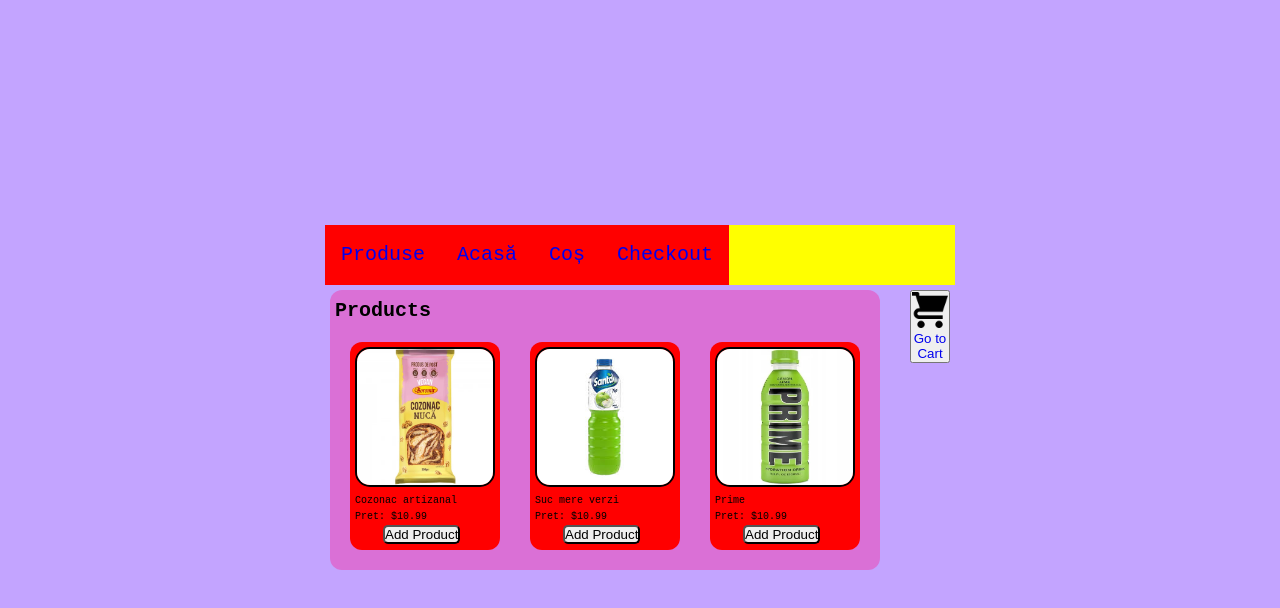
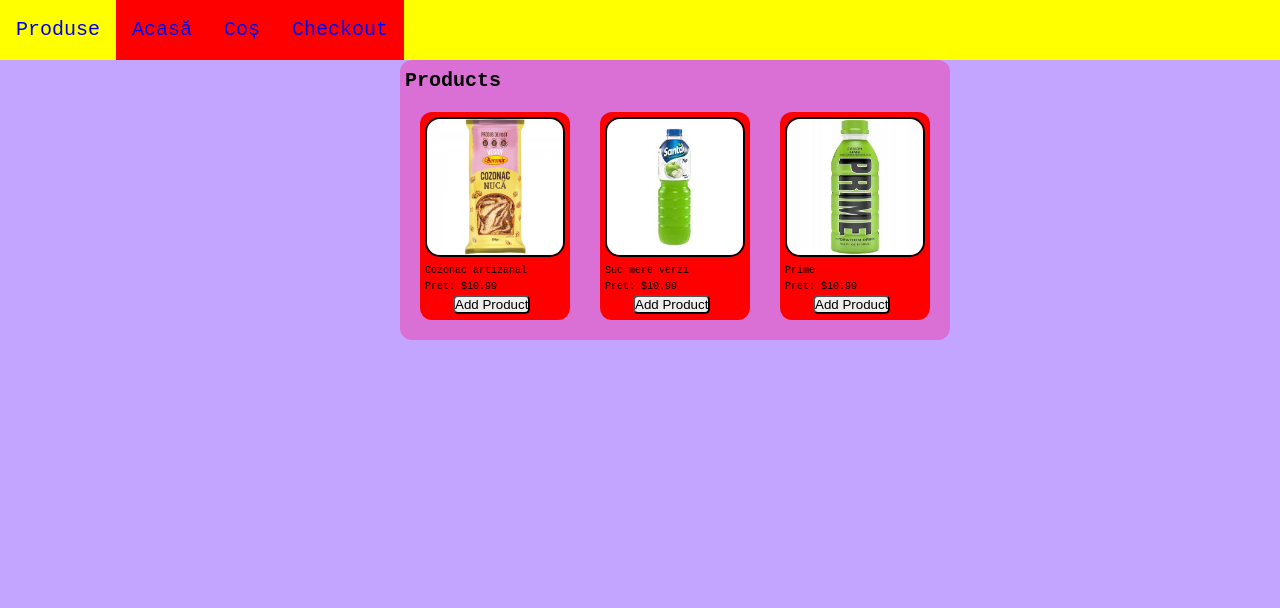
Before and after one commit to Ligiaxxx/AddToCart, a React (Create React App) app: page / in a window 1280 px wide. Shown: the top 608 px of the page. Built offline with nearby package versions, Linux system fonts and the light colour scheme; data requests are answered from the project's data file.

Commit message:
actualizare navbar

```diff
--- a/src/App.js
+++ b/src/App.js
@@ -11,7 +11,8 @@
   return (
     <div>
       <BrowserRouter>
-      <Navbar/>
+        <Navbar />
+
         <Routes>
           <Route path="/" element={<Todos />} />
           <Route path="/acasa" element={<Acasa />} />
--- a/src/components/Acasa.jsx
+++ b/src/components/Acasa.jsx
@@ -1,8 +1,9 @@
 import React from 'react';
+import "../style/Acasa.css"
 
 function Acasa(){
     return(
-        <div>
+        <div className='main-acasa'>
             <h1>Hello from Acasa</h1>
         </div>
     );
--- a/src/components/Cart.jsx
+++ b/src/components/Cart.jsx
@@ -1,5 +1,4 @@
 import React, { useState, useEffect } from "react";
-import { BrowserRouter, Routes, Route } from "react-router-dom";
 import { Link } from "react-router-dom";
 
 import TodoItem from "./TodoItem";
@@ -131,7 +130,7 @@
 
   return (
     <div>
-      <div className="container">
+      <div className="container-cart">
         <h1>Cart</h1>
         {/* {tasks.length === 0 ? (
         <p>No tasks in the list</p>
@@ -161,8 +160,7 @@
         <button onClick={calculateTotal}>
           <Link
             to={{ pathname: "/checkout", search: `?total=${total}` }}
-              target="_blank"
-              className="link-no-decoration"
+            className="checkout-btn"
           >
             Go to Checkout
           </Link>
--- a/src/components/Navbar.jsx
+++ b/src/components/Navbar.jsx
@@ -1,6 +1,7 @@
 import React from "react";
 import { Link } from "react-router-dom";
-import "../style/Navbar.css"
+import shopping_cart from "../media/shopping-cart.png";
+import "../style/Navbar.css";
 
 function Navbar() {
   return (
@@ -8,16 +9,31 @@
       <nav>
         <ul>
           <li>
-            <Link className="link-no-decoration" to="/">Produse</Link>
+            <Link className="link-no-decoration" to="/">
+              Produse
+            </Link>
           </li>
           <li>
-            <Link className="link-no-decoration" to="/Acasa">Acasă</Link>
+            <Link className="link-no-decoration" to="/Acasa">
+              Acasă
+            </Link>
           </li>
           <li>
-            <Link className="link-no-decoration" to="/Cart">Coș</Link>
+            <Link className="link-no-decoration" to="/Cart">
+              Coș
+            </Link>
           </li>
           <li>
-            <Link className="link-no-decoration" to="/checkout">Checkout</Link>
+            <Link className="link-no-decoration" to="/checkout">
+              Checkout
+            </Link>
+          </li>
+          <li className="shopping_cart">
+            <button>
+              <Link to="/Cart" id="link">
+                <img src={shopping_cart} alt="Shopping Cart" />
+              </Link>
+            </button>
           </li>
         </ul>
       </nav>
--- a/src/components/Todos.jsx
+++ b/src/components/Todos.jsx
@@ -3,8 +3,8 @@
 import { Link } from "react-router-dom";
 import imgProdus1 from "../media/cozonac.jpg";
 import suc from "../media/suc.jpg";
-import prime from "../media/prime.png"
-import shopping_cart from "../media/shopping-cart.png";
+import prime from "../media/prime.png";
+import Navbar from "./Navbar";
 import "../style/Todos.css";
 
 function Todos() {
@@ -159,14 +159,18 @@
   }
 
   return (
-    <div className="main">
-       <div className="container">
+    <div className="main-todos">
+      <div className="container-todos">
         <h1>Products</h1>
         <ul>
           {ListaProduse.map((produs) => (
             <li key={produs.id}>
               <div className="product">
-                <img src={produs.img} alt={produs.name} className="product-image" />
+                <img
+                  src={produs.img}
+                  alt={produs.name}
+                  className="product-image"
+                />
                 <p>{produs.name}</p>
                 <p>Pret: ${produs.price}</p>
                 <button data-id={produs.id} onClick={addProduct}>
@@ -177,15 +181,6 @@
           ))}
         </ul>
       </div>
-
-      <div className="shopping_cart">
-        <button>
-          <Link to="/Cart" target="_blank" id="link">
-            <img src={shopping_cart} alt="Shopping Cart" />
-            Go to Cart
-          </Link>
-        </button>
-      </div>
     </div>
   );
 }
--- /dev/null
+++ b/src/style/Acasa.css
@@ -0,0 +1,7 @@
+.main-acasa{
+        background-color: orchid;
+        display: flex;
+        position: fixed;
+        top:60px;
+        right:600px;
+}
--- a/src/style/Cart.css
+++ b/src/style/Cart.css
@@ -14,14 +14,18 @@
     border-radius: 5px;
     margin-left: 35%;
 }
-.container {
+.container-cart {
     background-color: orchid;
     border-radius: 12px;
-    padding: 5px;
+    /* margin-top: -180px;  */
+    position: fixed;
+  top: 60px;
+  left:400px;
   }
-  .container button{
+  .container-cart button{
     border-radius: 5px;
+    margin: 5px;
   }
-  .link-no-decoration {
+  .checkout-btn {
     text-decoration: none;
   }
--- a/src/style/Navbar.css
+++ b/src/style/Navbar.css
@@ -5,20 +5,30 @@
 .navigation {
   background-color: brown;
   overflow: hidden;
+  position: fixed;
+  top: 0;
+  left: 0;
+  width: 100%;
+  z-index: 1;
 }
 .navigation ul {
   background-color: yellow;
   list-style-type: none;
-  margin: 0;
-  padding: 0;
 }
 .navigation ul li {
   background-color: red;
   padding: 14px 16px;
   font-size: 20px;
-  float: left;
 }
 
-.navigation li.active {
-  color: aqua;
+.navigation li:hover {
+  background-color: yellow;
 }
+.shopping_cart {
+  width: 60px;
+  margin-left: 956px;
+}
+
+.shopping_cart #link {
+  text-decoration: none;
+}
--- a/src/style/Todos.css
+++ b/src/style/Todos.css
@@ -1,9 +1,13 @@
-.main {
+.main-todos {
   display: flex;
   flex-direction: row;
-  margin: 5px;
+  border-radius: 12px;
+  position: fixed;
+  top: 60px;
+  left:400px;
+  /* width: 100%; */
 }
-.container {
+.container-todos {
   background-color: orchid;
   border-radius: 12px;
   padding: 5px;
@@ -40,12 +44,3 @@
 .product button:hover {
   background-color: brown;
 }
-
-.shopping_cart {
-  width: 40px;
-  margin-left: 30px;
-}
-
-.shopping_cart #link {
-  text-decoration: none;
-}
```
Also changed, not shown: src/App.css (+0 -20 lines). Lines whose indentation alone changed are shown as unchanged.
